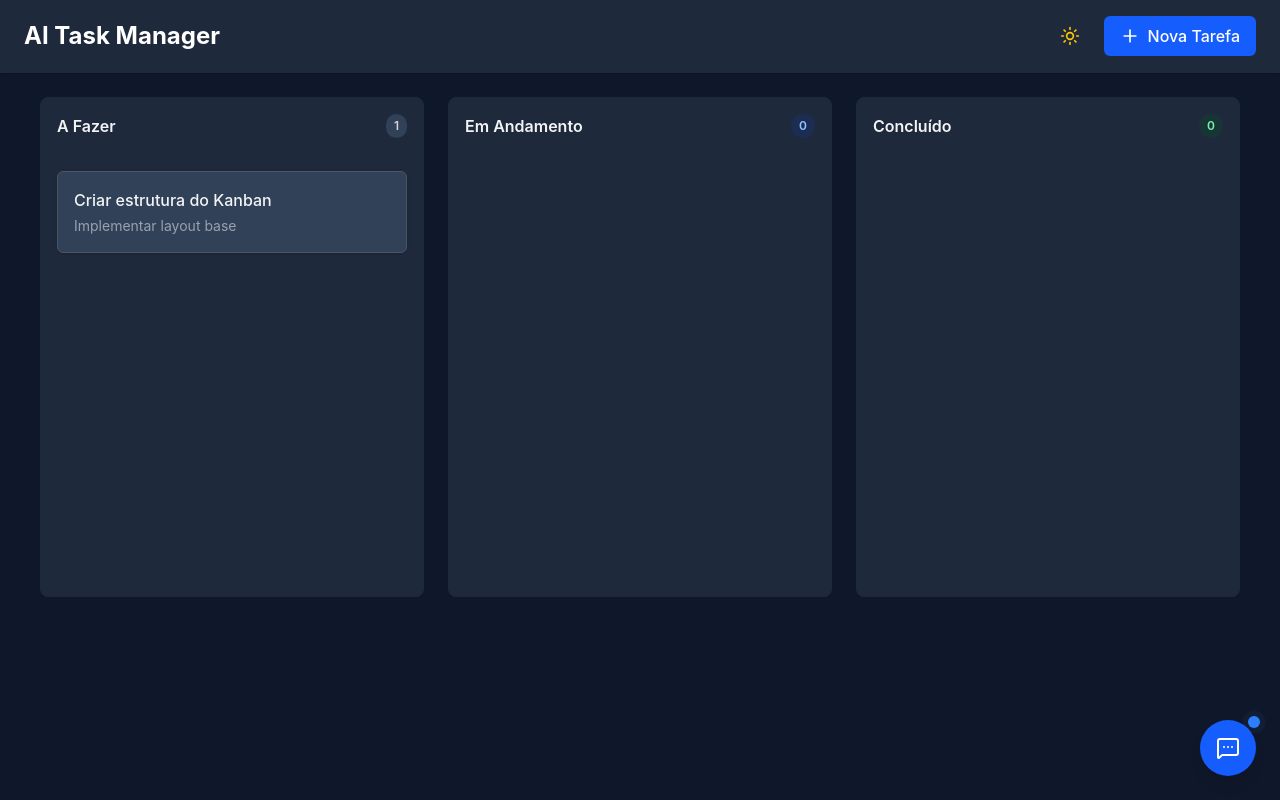
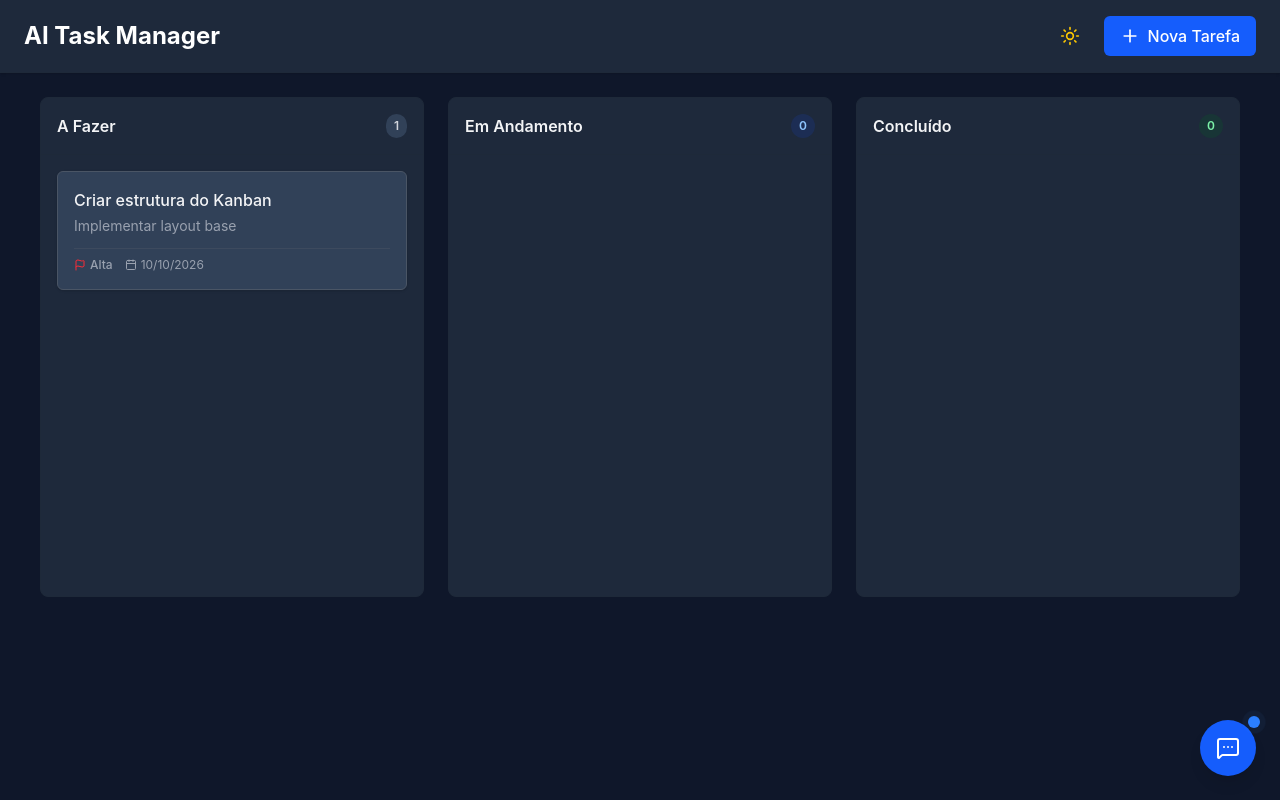
Before and after one commit to pedro-solutis/ai-task-manager, a React app in the folder frontend/: page / in a window 1280 px wide. Built offline with nearby package versions, Linux system fonts and the light colour scheme; the HTML template or start-up script is replaced by a standard one.

Commit message:
feat(kanban): display priority and due date on cards and enable editing on board

```diff
--- a/frontend/src/components/kanban/KanbanBoard.jsx
+++ b/frontend/src/components/kanban/KanbanBoard.jsx
@@ -57,6 +57,7 @@ export function KanbanBoard() {
           onClose={() => setSelectedTask(null)}
           onEdit={handleEdit}
           onDelete={handleDelete}
+          onUpdateTask={(updates) => setSelectedTask(prev => ({ ...prev, ...updates }))}
         />
       )}
 
--- a/frontend/src/components/kanban/KanbanCard.jsx
+++ b/frontend/src/components/kanban/KanbanCard.jsx
@@ -1,11 +1,42 @@
+import { Calendar, Flag } from 'lucide-react';
+
 export function KanbanCard({ task, onClick }) {
+  const getPriorityColor = (priority) => {
+    switch(priority) {
+      case 'HIGH': return 'text-red-500';
+      case 'MEDIUM': return 'text-yellow-500';
+      case 'LOW': return 'text-green-500';
+      default: return 'text-gray-500';
+    }
+  };
+
   return (
     <div
       onClick={() => onClick && onClick(task)}
-      className="p-4 rounded-md bg-white dark:bg-slate-700 shadow-sm border border-gray-200 dark:border-gray-600 cursor-pointer hover:border-blue-500 transition-colors"
+      className="p-4 rounded-md bg-white dark:bg-slate-700 shadow-sm border border-gray-200 dark:border-gray-600 cursor-pointer hover:border-blue-500 transition-colors flex flex-col gap-2"
     >
-      <h3 className="font-medium text-slate-800 dark:text-gray-100">{task.title}</h3>
-      <p className="text-sm text-gray-500 dark:text-gray-400 mt-1">{task.description}</p>
+      <div>
+        <h3 className="font-medium text-slate-800 dark:text-gray-100">{task.title}</h3>
+        <p className="text-sm text-gray-500 dark:text-gray-400 mt-1 line-clamp-2">{task.description}</p>
+      </div>
+
+      {(task.dueDate || task.priority) && (
+        <div className="flex items-center gap-3 pt-2 mt-1 border-t border-gray-100 dark:border-gray-600/50 text-xs text-gray-500 dark:text-gray-400">
+          {task.priority && (
+            <div className="flex items-center gap-1">
+              <Flag className={`h-3 w-3 ${getPriorityColor(task.priority)}`} />
+              <span className="font-medium">{task.priority === 'HIGH' ? 'Alta' : task.priority === 'MEDIUM' ? 'Média' : 'Baixa'}</span>
+            </div>
+          )}
+
+          {task.dueDate && (
+            <div className="flex items-center gap-1">
+              <Calendar className="h-3 w-3" />
+              <span>{new Date(task.dueDate).toLocaleDateString()}</span>
+            </div>
+          )}
+        </div>
+      )}
     </div>
   );
 }
```
